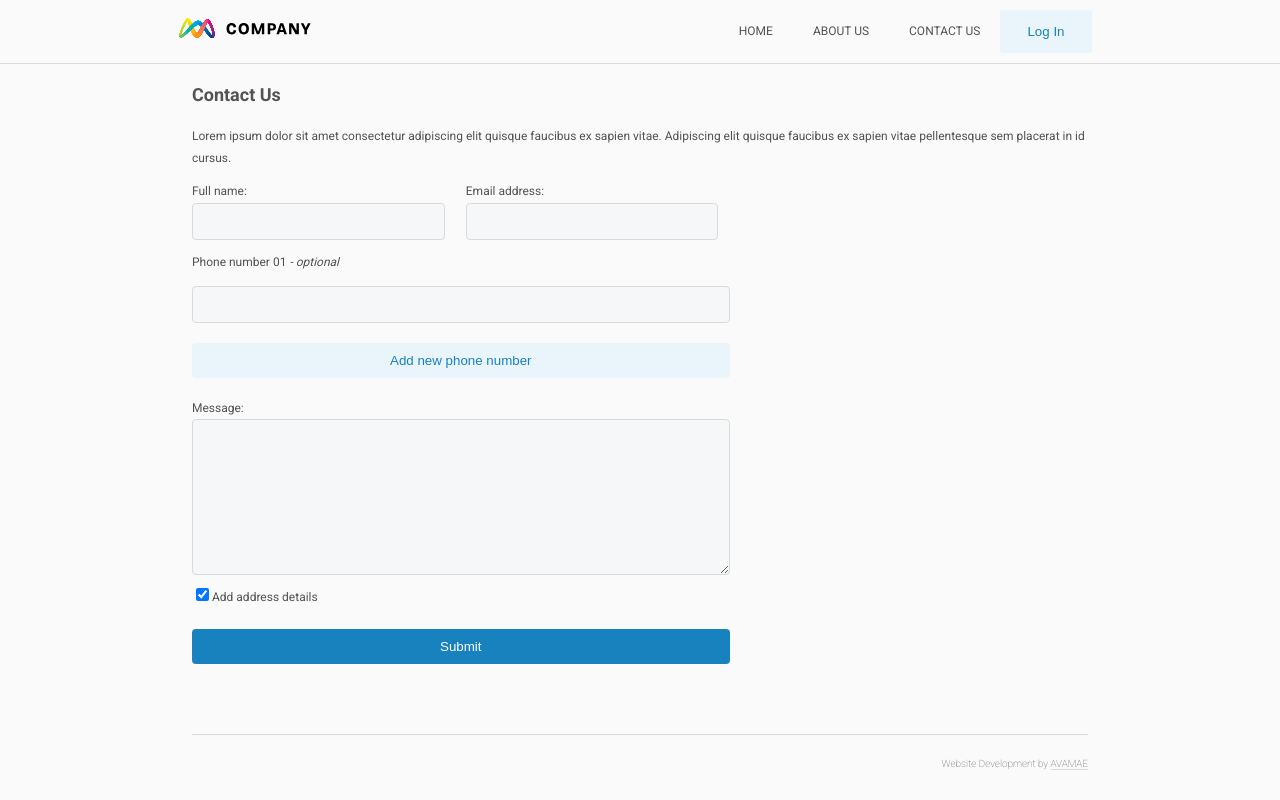
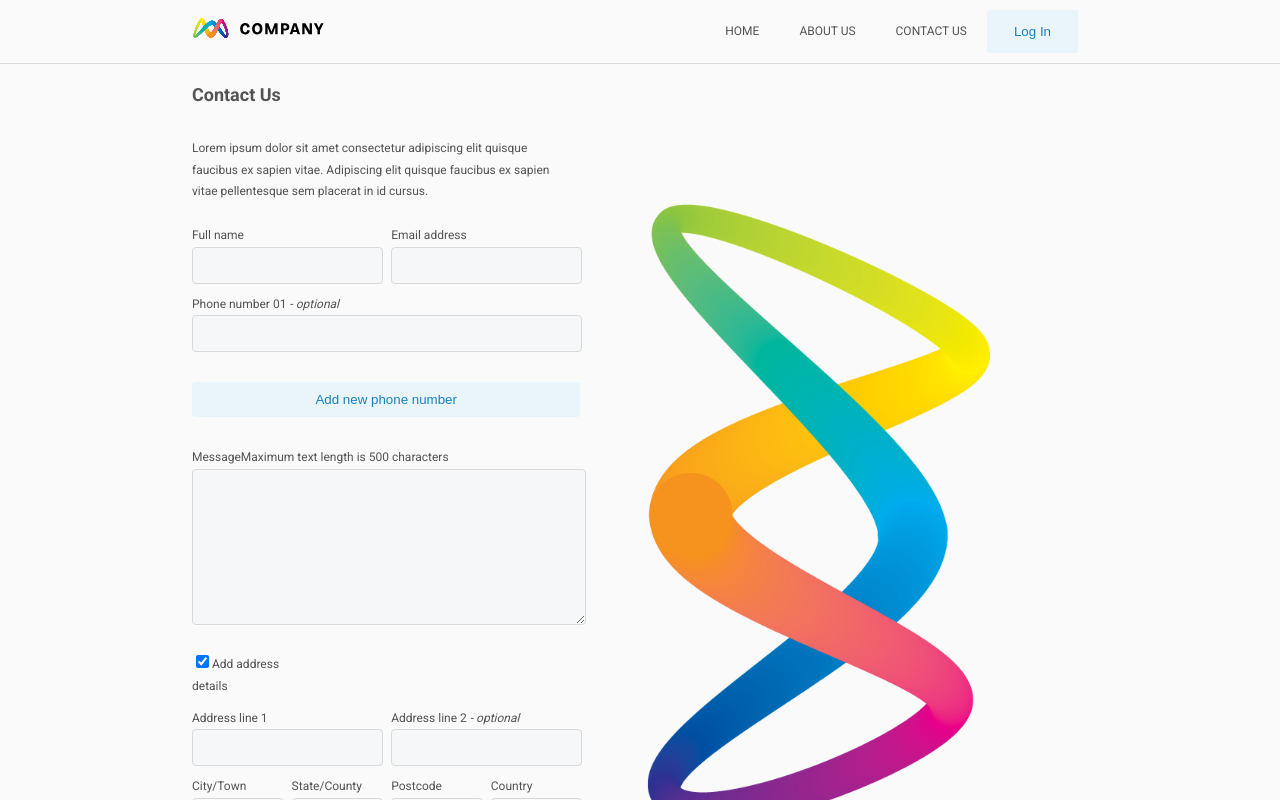
Before and after one commit to AnnaTas77/avamae-react-challenge, a React (Create React App) app: page /contact-us in a window 1280 px wide. Both pictures are taken after a click on the checkbox "Add address details". Shown: the top 800 px of the page. Built offline with nearby package versions, Linux system fonts and the light colour scheme.

Commit message:
Added a contact us form with css grid styling

```diff
--- a/src/App.css
+++ b/src/App.css
@@ -1,5 +1,5 @@
 :root {
-    --background-color: #fafafa;
+    --off-white-color: #fafafa;
     --text-color: #535353;
     --light-grey: #dadada;
     --fb-blue: rgb(24, 130, 191);
@@ -9,13 +9,12 @@
 
 html,
 body {
-    height: 100%;
     margin: 0;
     font-family: "Roboto", sans-serif;
     font-weight: 300;
     font-size: 12px;
     line-height: 1.8;
-    background-color: var(--background-color);
+    background-color: var(--off-white-color);
     color: var(--text-color);
 }
 
@@ -24,8 +23,6 @@ body {
     justify-content: center;
     align-items: center;
     flex-direction: column;
-    width: 100%;
-    height: 100%;
 }
 
 .pages-container {
--- a/src/components/Navbar.js
+++ b/src/components/Navbar.js
@@ -5,6 +5,7 @@ import Logo from "../resources/Logo.svg";
 
 const Navbar = () => {
     return (
+        <div className="nav-root">
             <nav className="nav-container">
                 <div className="nav-wrapper">
                     <Link to="/">
@@ -30,6 +31,7 @@ const Navbar = () => {
                     </ul>
                 </div>
             </nav>
+        </div>
     );
 };
 
--- a/src/components/footer.css
+++ b/src/components/footer.css
@@ -4,7 +4,8 @@
     width: 70%;
     padding: 10px 0 10px;
     border-top: 1px solid var(--light-grey);
-    margin-top: 50px;
+    background-color: var(--off-white-color);
+    z-index: 10;
 }
 
 .footer-text {
--- a/src/components/navbar.css
+++ b/src/components/navbar.css
@@ -1,11 +1,18 @@
+.nav-root {
+    display: flex;
+    justify-content: center;
+    width: 100%;
+    background-color: var(--off-white-color);
+    border-bottom: 1px solid var(--light-grey);
+    z-index: 10;
+}
+
 .nav-container {
-    display: flex;
-    width: 100%;
-    border-bottom: 1px solid var(--light-grey);
+    width: 70%;
 }
 .nav-wrapper {
     display: flex;
-    justify-content: space-around;
+    justify-content: space-between;
     align-items: center;
     width: 100%;
 }
--- a/src/pages/ContactUs.js
+++ b/src/pages/ContactUs.js
@@ -1,72 +1,157 @@
-import React from "react";
+import { React, useState } from "react";
 import "./contact.css";
 
 const ContactUs = () => {
+    const [addressFieldsVisibility, setAddressFieldsVisibility] =
+        useState(false);
+
+    function toggleAddressFields() {
+        setAddressFieldsVisibility(!addressFieldsVisibility);
+    }
+
     return (
-        <div>
+        <div className="contact-container">
+            <div className="contact-wrapper">
                 <h2 className="contact-us">Contact Us</h2>
                 <p className="lorem-paragraph">
-                Lorem ipsum dolor sit amet consectetur adipiscing elit quisque
-                faucibus ex sapien vitae. Adipiscing elit quisque faucibus ex
-                sapien vitae pellentesque sem placerat in id cursus.
+                    Lorem ipsum dolor sit amet consectetur adipiscing elit
+                    quisque faucibus ex sapien vitae. Adipiscing elit quisque
+                    faucibus ex sapien vitae pellentesque sem placerat in id
+                    cursus.
                 </p>
-
                 <form className="contact-form">
-                <div className="form-first-row">
-                    <div className="column-name">
+                    <div className="name">
                         <div>
-                            <label htmlFor="name">Full name:</label>
+                            <label htmlFor="name">Full name</label>
                         </div>
-                        <div>
                         <input type="text" id="name" name="name" required />
                     </div>
+                    <div className="email">
+                        <div>
+                            <label htmlFor="email">Email address</label>
                         </div>
-                    <div className="column-email">
+                        <input type="text" id="email" name="email" required />
+                    </div>
+                    <div className="phone">
                         <div>
-                            <label htmlFor="email">Email address:</label>
+                            <label htmlFor="phone">
+                                Phone number 01
+                                <span className="optional"> - optional</span>
+                            </label>
                         </div>
-                        <div>
-                            <input
-                                type="text"
-                                id="email"
-                                name="email"
-                                required
-                            />
-                        </div>
-                    </div>
+                        <input type="text" id="phone" name="phone" />
                     </div>
 
-                <label htmlFor="phone">
-                    <p>
-                        Phone number 01{" "}
-                        <span className="optional"> - optional</span>
-                    </p>
-                </label>
-                <input type="text" id="phone" name="phone" />
-
-                <button className="add-number-btn">Add new phone number</button>
-
-                <label htmlFor="message">Message:</label>
+                    <button className="add-number-btn">
+                        Add new phone number
+                    </button>
+                    <div className="message">
+                        <div>
+                            <label htmlFor="message">Message</label>
+                            <span>Maximum text length is 500 characters</span>
+                        </div>
                         <textarea
                             id="message"
                             name="message"
                             rows="10"
                             required
                         ></textarea>
-                <div>
+                    </div>
+
                     <div className="checkbox-btn">
                         <input
                             type="checkbox"
                             id="address"
                             name="address_details"
-                            value="address"
+                            value="address_details"
+                            onChange={toggleAddressFields}
                         ></input>
                         <label htmlFor="address">Add address details</label>
-                        <div class="control"></div>
+                    </div>
+                    {addressFieldsVisibility ? (
+                        <div className="address-container">
+                            <div className="address-1">
+                                <div>
+                                    <label htmlFor="address-1">
+                                        Address line 1
+                                    </label>
+                                </div>
+                                <input
+                                    type="text"
+                                    id="address-1"
+                                    name="address-1"
+                                    required
+                                />
+                            </div>
+                            <div className="address-2">
+                                <div>
+                                    <label htmlFor="address-2">
+                                        Address line 2
+                                        <span className="optional">
+                                            {" "}
+                                            - optional
+                                        </span>
+                                    </label>
+                                </div>
+                                <input
+                                    type="text"
+                                    id="address-2"
+                                    name="address-2"
+                                />
+                            </div>
+                            <div className="city-town">
+                                <div>
+                                    <label htmlFor="city-town">City/Town</label>
+                                </div>
+                                <input
+                                    type="text"
+                                    id="city-town"
+                                    name="city-town"
+                                />
+                            </div>
+                            <div className="state-county">
+                                <div>
+                                    <label htmlFor="state-county">
+                                        State/County
+                                    </label>
+                                </div>
+
+                                <input
+                                    type="text"
+                                    id="state-county"
+                                    name="state-county"
+                                />
+                            </div>
+                            <div className="postcode">
+                                <div>
+                                    <label htmlFor="postcode">Postcode</label>
+                                </div>
+                                <input
+                                    type="text"
+                                    id="postcode"
+                                    name="postcode"
+                                />
+                            </div>
+
+                            <div className="country">
+                                <div>
+                                    <label htmlFor="country">Country</label>
+                                </div>
+                                <input
+                                    type="text"
+                                    id="country"
+                                    name="country"
+                                />
                             </div>
                         </div>
+                    ) : (
+                        ""
+                    )}
+
                     <button className="submit-btn">Submit</button>
                 </form>
+            </div>
+            <div className="logo-container"></div>
         </div>
     );
 };
--- a/src/pages/contact.css
+++ b/src/pages/contact.css
@@ -1,30 +1,38 @@
+.contact-container {
+    display: flex;
+    justify-content: space-between;
+}
+
+.contact-wrapper {
+    display: flex;
+    flex-direction: column;
+    width: 40%;
+}
+
 .lorem-paragraph {
     font-weight: 500;
 }
 
 .contact-form {
-    display: flex;
-    flex-direction: column;
-    width: 60%;
     font-weight: 500;
     margin-top: 10px;
-}
-
-.form-first-row {
-    display: flex;
     width: 100%;
+    margin-bottom: 50px;
+    display: grid;
+    grid-template-columns: repeat(4, 25%);
+    grid-template-rows: auto;
     gap: 10px;
-}
-
-.column-name,
-.column-email {
-    flex-grow: 1;
-}
-.column-name input {
-    width: 95%;
-}
-.column-email input {
-    width: 95%;
+    grid-template-areas:
+        "name name  email email"
+        "phone phone phone phone"
+        "add-number add-number add-number add-number"
+        "message message message message"
+        "checkbox . . ."
+        "address-container address-container address-container address-container"
+        "address-container address-container address-container address-container"
+        /* "address-1 address-1 address-2 address-2"
+        "city state postcode country"*/
+        "submit submit submit submit";
 }
 
 .optional {
@@ -36,13 +44,74 @@ textarea {
     border-radius: 4px;
     border: 1px solid var(--light-grey);
     background-color: var(--lightest-grey);
+    width: 100%;
+}
+
+.checkbox-btn input {
+    width: auto;
 }
 
 input {
     padding: 10px 0;
 }
 
+.name {
+    grid-area: name;
+}
+.email {
+    grid-area: email;
+}
+.phone {
+    grid-area: phone;
+}
+.message {
+    grid-area: message;
+}
+
+/* .checkbox-container {
+    grid-area: checkbox-container;
+    display: grid;
+    grid-template-columns: repeat(4, 1fr);
+    grid-template-rows: auto;
+    grid-template-areas:
+        "checkbox checkbox checkbox checkbox"
+        "address-container address-container address-container address-container";
+}
+*/
+
+.address-container {
+    grid-area: address-container;
+    display: grid;
+    grid-template-columns: repeat(4, 1fr);
+    grid-template-rows: auto;
+    gap: 10px;
+    grid-template-areas:
+        "address-1 address-1 address-2 address-2"
+        "city state postcode country";
+}
+
+.address-1 {
+    grid-area: address-1;
+}
+
+.address-2 {
+    grid-area: address-2;
+}
+.city-town {
+    grid-area: city;
+}
+.state-county {
+    grid-area: state;
+}
+.postcode {
+    grid-area: postcode;
+}
+.country {
+    grid-area: country;
+}
+
 .add-number-btn {
+    grid-area: add-number;
     margin: 20px 0 20px;
     background-color: var(--lightest-blue);
     color: var(--fb-blue);
@@ -53,10 +122,12 @@ input {
 }
 
 .checkbox-btn {
+    grid-area: checkbox;
     margin-top: 10px;
 }
 
 .submit-btn {
+    grid-area: submit;
     margin: 20px 0 20px;
     background-color: var(--fb-blue);
     color: white;
@@ -65,3 +136,12 @@ input {
     border-radius: 4px;
     border: none;
 }
+
+.logo-container {
+    background-image: url("../resources/Img_Contact.png");
+    width: 60%;
+    height: auto;
+    background-repeat: no-repeat;
+    background-position: center;
+    background-size: 65%;
+}
```
Lines whose indentation alone changed are shown as unchanged.
